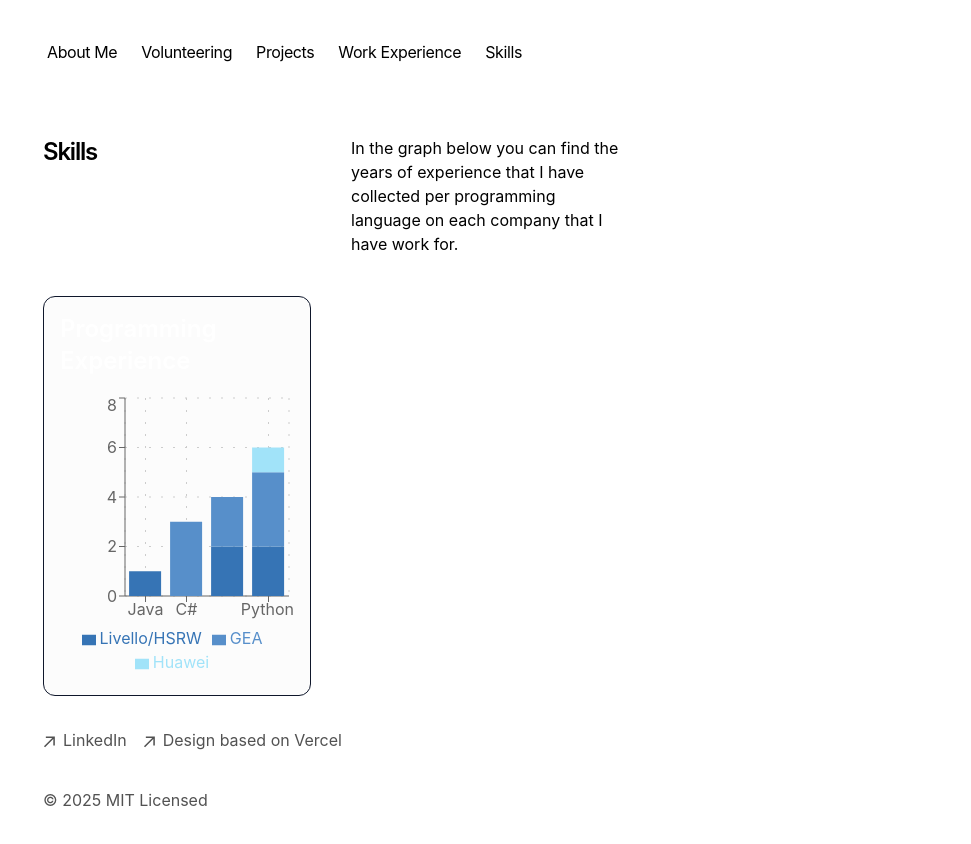
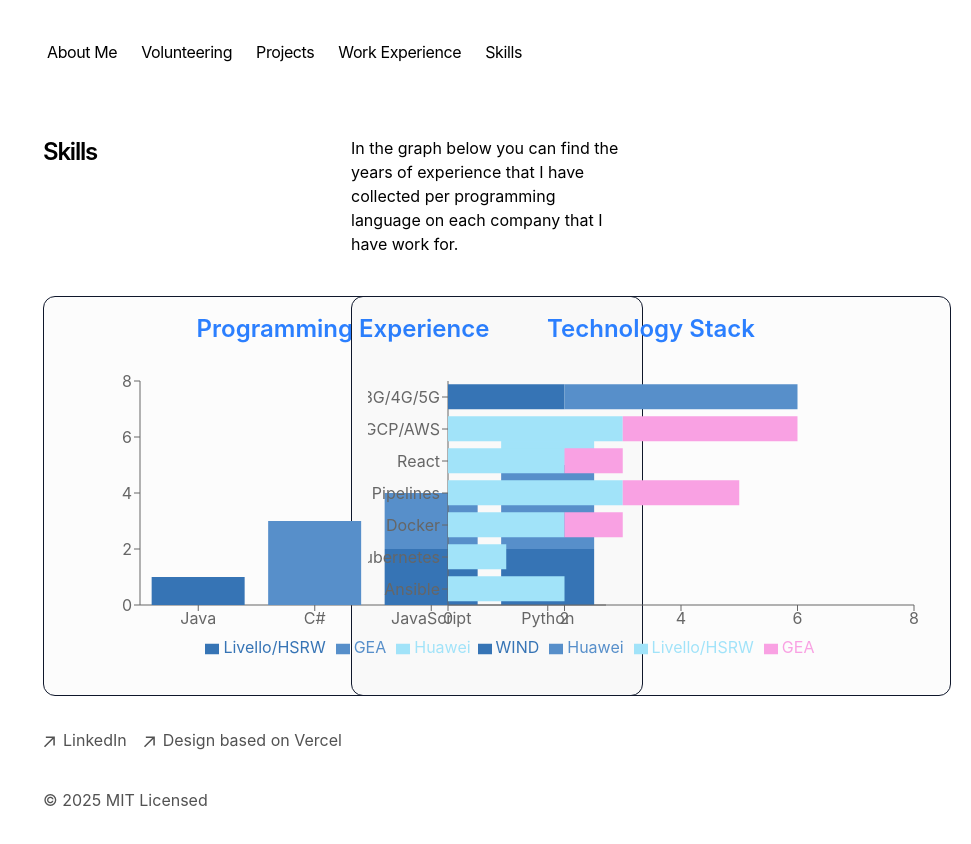
Before and after one commit to franciscosuca/onlineCv, a Next.js app: page /skills in a window 1280 px wide. Shown: the top 844 px of the page, without its empty margins (309-1280 px from the left). Built offline with nearby package versions, Linux system fonts and the light colour scheme.

Commit message:
Add second graph with information about my technology stack.

```diff
--- /dev/null
+++ b/app/components/graphBar.tsx
@@ -0,0 +1,91 @@
+'use client';
+
+import { BarChart, Bar, XAxis, YAxis, ResponsiveContainer, Legend, CartesianGrid, Tooltip, ComposedChart } from 'recharts';
+
+interface skillData {
+    name: string;
+    totalYears: number;
+    yearsAtCompany: object;
+}
+
+interface GraphBarComponentProps {
+    skillData: skillData[];
+}
+
+// Define colors for the bars
+const colors = ['#3674B5', '#578FCA', '#A1E3F9', '#F9A1E3']
+
+// Get all unique companies names from the data
+function flatCompanies(skillData: skillData[]) {
+    return Array.from(new Set(skillData.flatMap(item => Object.keys(item.yearsAtCompany))));
+}
+
+export function GraphBarVer({ skillData }: GraphBarComponentProps) {
+
+    const companies = flatCompanies(skillData);
+
+    return (
+        <ResponsiveContainer width="100%" height="100%">
+            <BarChart
+                width={600}
+                height={500}
+                data={skillData}
+                margin={{
+                    top: 20,
+                    right: 20,
+                    bottom: 20,
+                    left: 20,
+                }}
+                >
+                <XAxis dataKey="name"/>
+                <YAxis dataKey="totalYears"/>
+                <Legend />
+                <Tooltip />
+                {companies.map((company, index) => (
+                    <Bar
+                        key={`${company}-${index}`}
+                        dataKey={`yearsAtCompany.${company}`}
+                        stackId="1"
+                        fill={colors[index % colors.length]}
+                        name={company} />
+                ))}
+            </BarChart>
+        </ResponsiveContainer>
+    );
+}
+
+export function GraphBarHor({ skillData }: GraphBarComponentProps) {
+
+    const companies = flatCompanies(skillData);
+
+    return (
+        <ResponsiveContainer width="100%" height="100%">
+            <ComposedChart
+                layout="vertical"
+                width={600}
+                height={400}
+                data={skillData}
+                margin={{
+                    top: 20,
+                    right: 20,
+                    bottom: 20,
+                    left: 20,
+                }}
+                >
+                <XAxis type="number"/>
+                <YAxis dataKey="name" type="category"/>
+                <Legend />
+                <Tooltip />
+                {companies.map((company, index) => (
+                    <Bar
+                        key={`${company}-${index}`}
+                        dataKey={`yearsAtCompany.${company}`}
+                        stackId="1"
+                        fill={colors[index % colors.length]}
+                        name={company}
+                    />
+                ))}
+            </ComposedChart>
+      </ResponsiveContainer>
+    );
+}
--- a/app/components/graphBarComponent.tsx
+++ /dev/null
@@ -1,43 +0,0 @@
-'use client';
-
-import { BarChart, Bar, XAxis, YAxis, ResponsiveContainer, Legend, CartesianGrid, Tooltip } from 'recharts';
-
-//* TODO-0: make the graph stacked
-//* TODO-1: adapt the graph to work with the data from the skills page
-//* TODO-2: add a legend to the graph
-//* TODO-3: add a tooltip to the graph
-// TODO-4: define dataset for the graph: programming languages, years of experience and companies
-
-interface skillData {
-    name: string;
-    totalYears: number;
-    yearsAtCompany: object;
-}
-
-interface GraphBarComponentProps {
-    skillData: skillData[];
-}
-
-export function GraphBarComponent({ skillData }: GraphBarComponentProps) {
-
-    // Get all unique companies names from the data
-    const companies = Array.from(new Set(skillData.flatMap(item => Object.keys(item.yearsAtCompany))));
-    // Define colors for the bars
-    const colors = ['#3674B5', '#578FCA', '#A1E3F9'];
-
-    return (
-        <ResponsiveContainer width="100%" height="100%">
-            <BarChart width={600} height={300} data={skillData}>
-                <CartesianGrid strokeDasharray="2 10" />
-                <XAxis dataKey="name"/>
-                <YAxis dataKey="totalYears"/>
-                <Legend />
-                <Tooltip />
-                {companies.map((company, index) => (
-                    <Bar key={company} dataKey={`yearsAtCompany.${company}`} stackId="1" fill={colors[index % colors.length]} name={company} />
-                ))}
-
-            </BarChart>
-        </ResponsiveContainer>
-    );
-}
--- a/app/skills/page.tsx
+++ b/app/skills/page.tsx
@@ -1,5 +1,5 @@
 // import { getSkills } from "app/utils/utils";
-import {GraphBarComponent} from "app/components/graphBarComponent";
+import {GraphBarVer, GraphBarHor} from "app/components/graphBar";
 
 // Temporary data for the graph
 const testProgramingExperience = [
@@ -35,23 +35,92 @@ const testProgramingExperience = [
         }
     },
 ]
+// temporary technology data
 
-// TODO-1: define method to get data from skills for the graph above
+// Excel / PBI	2G/3G/4G/5G	AZ/GCP/AWS	React	Pipelines	Docker	Kubernetes	Ansible	Grafana	VPN
+// WIND	2	2				0
+// Huawei	3	3				0
+// Livello / HSRW			3	2	3	2	1	2	2	2
+// GEA	1		3	1	2	3			2	3
+
+const testTechStackExperience = [
+        {
+            name: '2G/3G/4G/5G',
+            totalYears: 6,
+            yearsAtCompany: {
+                'WIND': 2,
+                'Huawei': 4,
+            }
+        },
+        {
+            name: 'AZ/GCP/AWS',
+            totalYears: 6,
+            yearsAtCompany: {
+                'Livello/HSRW': 3,
+                'GEA': 3,
+            }
+        },
+        {
+            name: 'React',
+            totalYears: 3,
+            yearsAtCompany: {
+                'Livello/HSRW': 2,
+                'GEA': 1,
+            }
+        },
+        {
+            name: 'Pipelines',
+            totalYears: 5,
+            yearsAtCompany: {
+                'Livello/HSRW': 3,
+                'GEA': 2,
+            }
+        },
+        {
+            name: 'Docker',
+            totalYears: 3,
+            yearsAtCompany: {
+                'Livello/HSRW': 2,
+                'GEA': 1,
+            }
+        },
+        {
+            name: 'Kubernetes',
+            totalYears: 1,
+            yearsAtCompany: {
+                'Livello/HSRW': 1,
+            }
+        },
+        {
+            name: 'Ansible',
+            totalYears: 2,
+            yearsAtCompany: {
+                'Livello/HSRW': 2,
+            }
+        }
+]
+
+//* TODO-1: define method to get data from skills for the graph above
 // TODO-2: create seconds graph for the technologies
 // TODO-3: create a npm package for the graph component?
 
 export default function Page() {
     return (
         // TODO: Change the grid size for the cols below when using XL screen (greater than 1280 px)
-        <section className="grid xl:grid-cols-2 w-full gap-10 max-w-[1400px]">
+        <section className="grid xl:grid-cols-2 w-full gap-10 max-w-[1600px]">
             <h1  className="mb-8 text-2xl font-semibold tracking-tighter">Skills</h1>
             <p>In the graph below you can find the years of experience that I have collected per programming language on each company that I have work for.</p>
 
             <GridItem title="Programming Experience">
-                <GraphBarComponent skillData={testProgramingExperience} />
+                <GraphBarVer skillData={testProgramingExperience} />
             </GridItem>
+            <GridItem title="Technology Stack">
+                <GraphBarHor skillData={testTechStackExperience} />
+            </GridItem>
+
         </section>
     );
+    // TODO: Enable the code below when the getSkills method is defined
     {/* <ul>
         {getSkills().map((skill) => (
             <li key={skill}>{skill}</li>
@@ -61,8 +130,8 @@ export default function Page() {
 
 function GridItem({ title, children }) {
     return (
-        <div className="flex flex-col items-center justify-center p-4 border border-slate-900 bg-slate-900/1 rounded-xl h-[400px]">
-        <h3 className="text-2xl font-semibold text-white mb-4">{title}</h3>
+        <div className="flex flex-col items-center justify-center p-4 border border-slate-900 bg-slate-900/1 rounded-xl h-[400px] w-[600px]">
+        <h3 className="text-2xl font-semibold text-blue-500 mb-4">{title}</h3>
         {children}
       </div>
     );
--- a/package.json
+++ b/package.json
@@ -1,6 +1,6 @@
 {
   "private": true,
-  "version": "1.1.1",
+  "version": "1.1.2",
   "scripts": {
     "dev": "next dev",
     "build": "next build",
```
